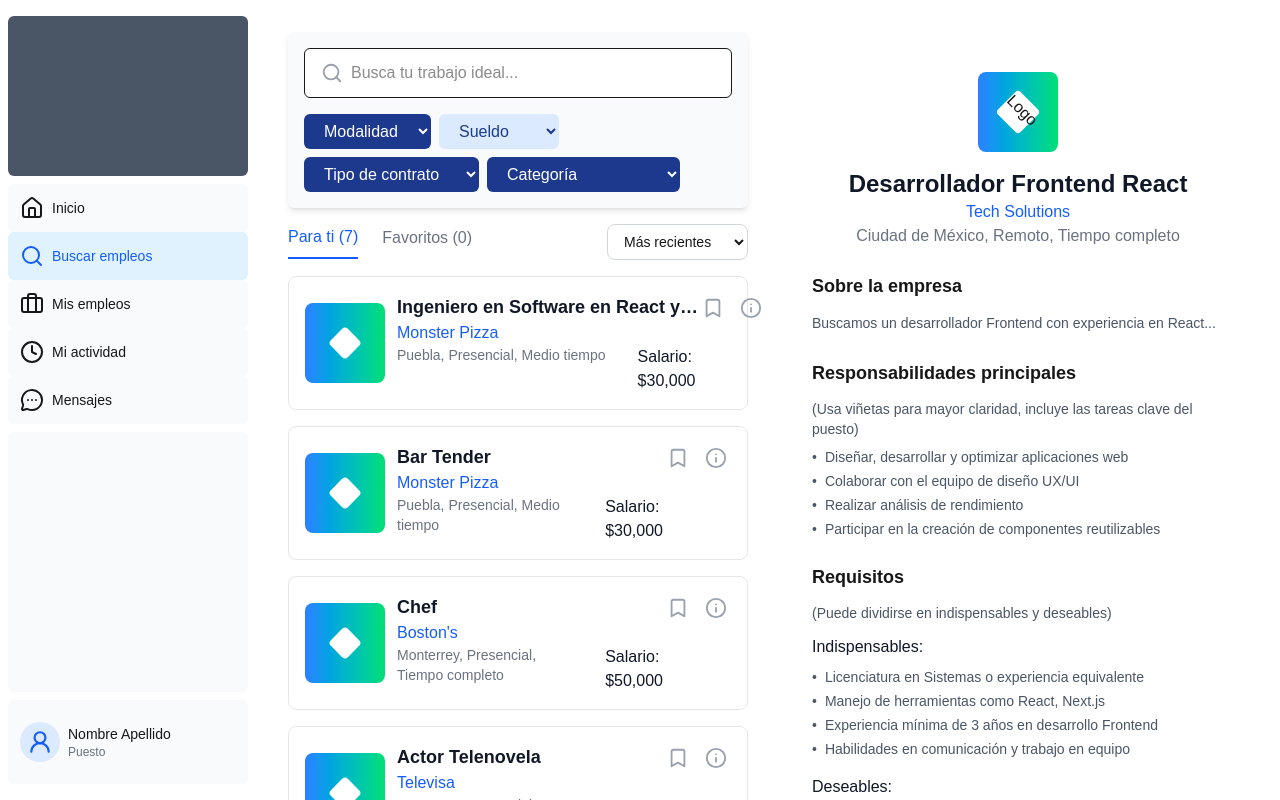
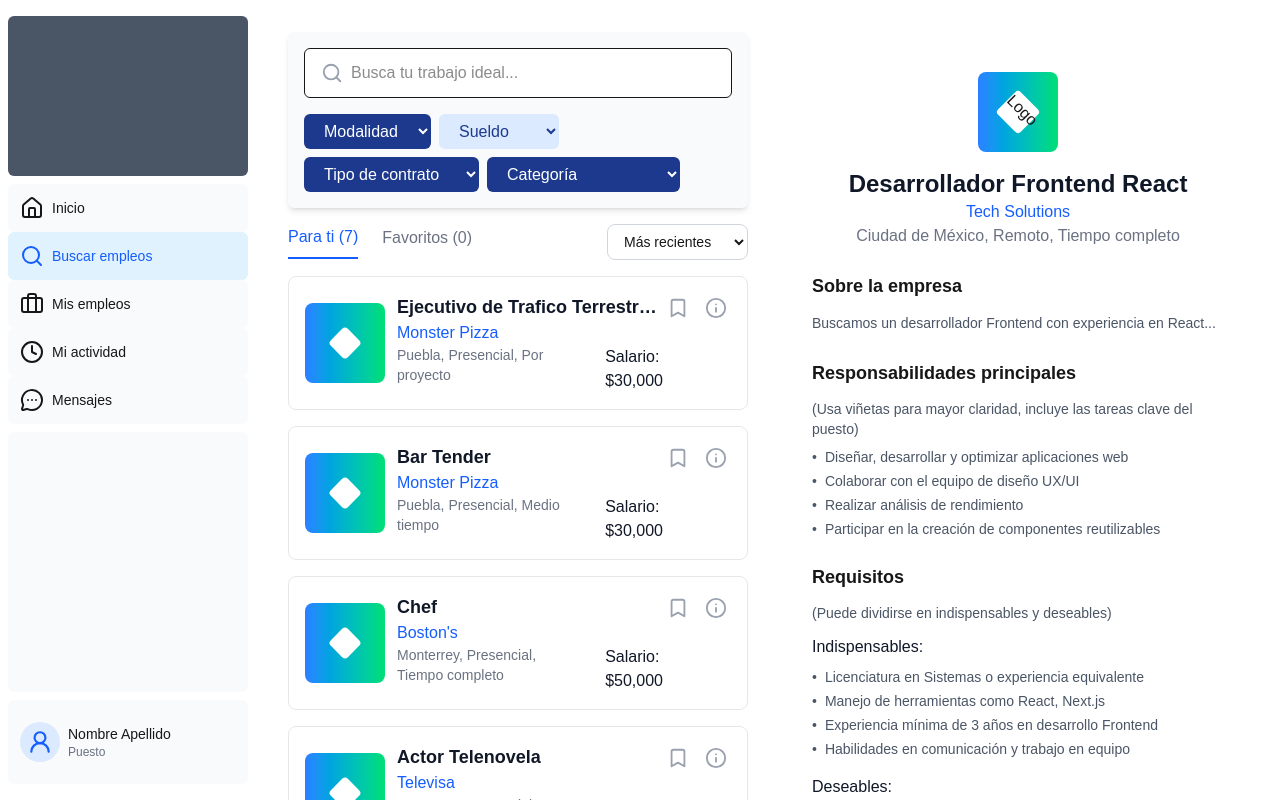
Before and after one commit to oscarquijanocruz/portal-empleo-frontend, a Next.js app: page /dashboard/candidato/buscar-empleos in a window 1280 px wide. Built offline with nearby package versions, Linux system fonts and the light colour scheme.

Commit message:
Guardando últimos cambios del dashboard postulante

```diff
--- a/src/app/dashboard/candidato/mis-empleos/page.jsx
+++ b/src/app/dashboard/candidato/mis-empleos/page.jsx
@@ -148,6 +148,7 @@ export default function MisEmpleosPage({ job }) {
           )}
         </div>
 
+
         {/* Panel de detalles */}
         <div className="p-4 space-y-4">
           {selectedJob ? (
--- a/src/app/data/mockData.js
+++ b/src/app/data/mockData.js
@@ -182,11 +182,11 @@ export const mockJobs = [
     }
   },{
     id: 7,
-    titulo: "Ingeniero en Software en React y nextJs, React, Nodejs, CSS, HTML, Javascript, JSDNAJSDHJSDHKAJHKFJSHJHK",
+    titulo: "Ejecutivo de Trafico Terrestre - Aéreo (Turismo y Congresos)",
     empresa: "Monster Pizza",
     ubicacion: "Puebla",
     modalidad: "Presencial",
-    jornada: "Medio tiempo ",
+    jornada: "Por proyecto",
     salario: "30,000",
     logo: "/api/placeholder/50/50",
     descripcion: "Especialista en marketing digital para campañas innovadoras...",
```
